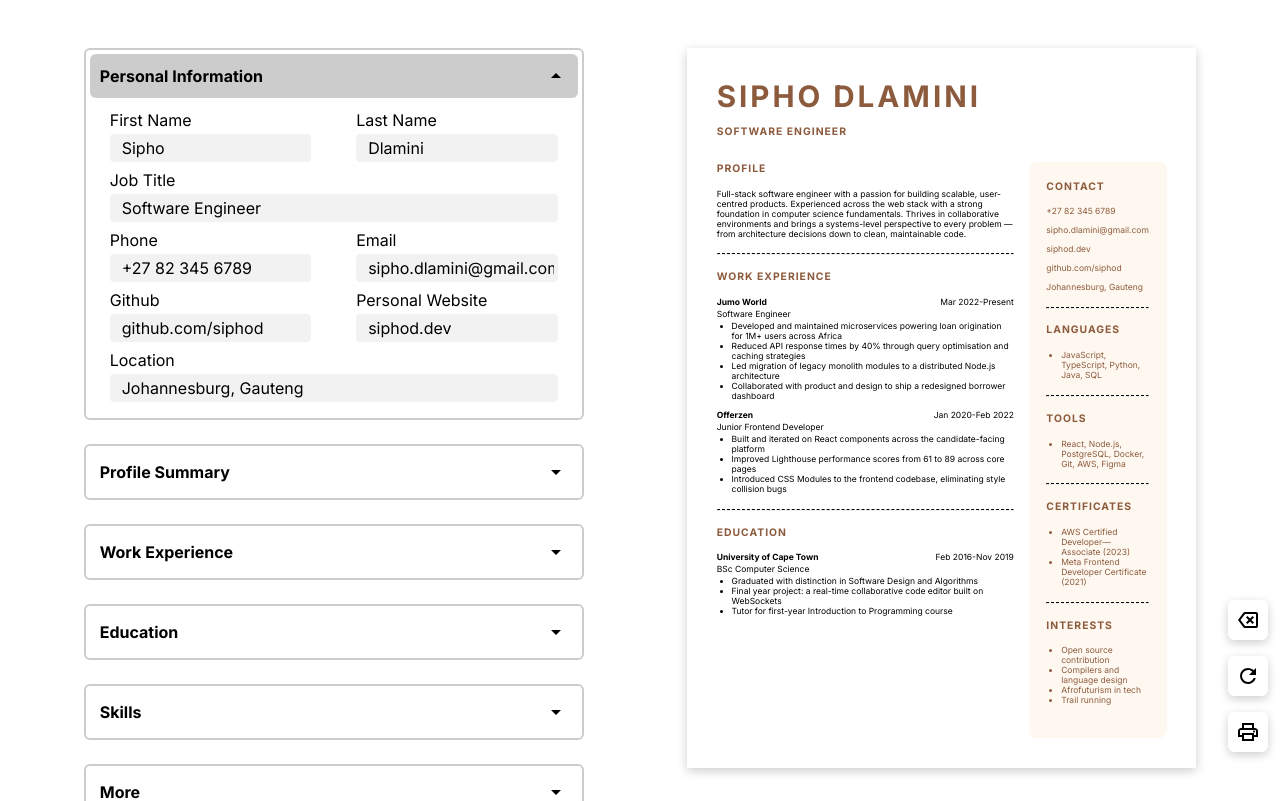
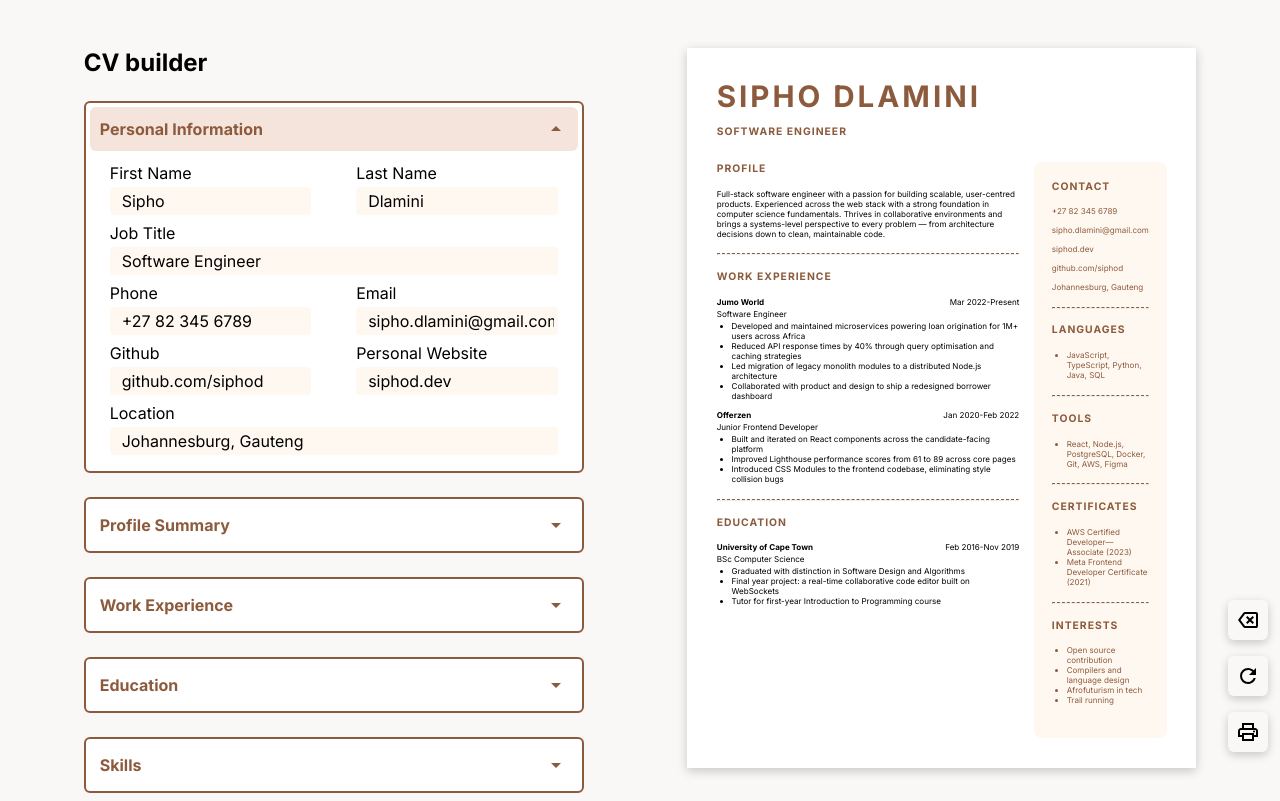
Before and after one commit to lmaqungo/cv-application, a React (Vite) app: page / in a window 1280 px wide. Shown: the top 801 px of the page. Built offline with nearby package versions, Linux system fonts and the light colour scheme.

Commit message:
misc style changes

```diff
--- a/src/App.jsx
+++ b/src/App.jsx
@@ -12,7 +12,11 @@ function App() {
 
   return (
     <>
-      <AccordionMenu show={toggleEdit} />
+      <div className={`main ${!toggleEdit && 'hide' }`}>
+        <h2>CV builder</h2>
+        <AccordionMenu show={toggleEdit} />
+        <p>Built by <a href="https://github.com/lmaqungo">Lu</a></p>
+      </div>
       <Preview show={!toggleEdit} />
       <Toolbar />
     </>
--- a/src/components/Accordion.jsx
+++ b/src/components/Accordion.jsx
@@ -9,11 +9,11 @@ const Accordion = ({ children, title, onShow=null, isActive=null, type=null, del
     return(
       <div className="inner-accordion" >
           <div className="inner-accordion-upper" onClick={onShow}>
-            <h2>
+            <h2 className='accordion-header' >
                 {title}
             </h2>
             <div className="icons">
-              <DropDownArrow className={isActive ? "flip-dropdown-down" : "flip-dropdown-up"}/>
+              <DropDownArrow className={`dropdown ${isActive ? "flip-dropdown-down" : "flip-dropdown-up"}`}/>
               <DeleteIcon onClick={deleteAction}/>
             </div>
           </div>
@@ -25,10 +25,10 @@ const Accordion = ({ children, title, onShow=null, isActive=null, type=null, del
     return (
       <div className="accordion">
           <div className={isActive ? "accordion-upper accordion-upper-visited" : "accordion-upper" } onClick={onShow}>
-            <h2>
+            <h2 className='accordion-header' >
                 {title}
             </h2>
-            <DropDownArrow className={isActive ? "flip-dropdown-down" : "flip-dropdown-up"}/>
+            <DropDownArrow className={`dropdown ${isActive ? "flip-dropdown-down" : "flip-dropdown-up"}`}/>
           </div>
           <div className={isActive ? 'children-show' : "children-hide"}>{children}</div>
       </div>
--- a/src/components/AccordionMenu.jsx
+++ b/src/components/AccordionMenu.jsx
@@ -7,7 +7,7 @@ import SkillsAccordion from './skills/SkillsAccordion';
 import MoreAccordion from './more/MoreAccordion';
 
 
-const AccordionMenu = ({ show }) => {
+const AccordionMenu = () => {
 
   const [activeAccordion, setActiveAccordion] = useState(1);
 
@@ -16,7 +16,7 @@ const AccordionMenu = ({ show }) => {
   }
 
   return (
-    <div className={`accordion-container ${!show && 'hide' } `}>
+    <div className={`accordion-container`}>
       <PersonalInformationAccordion activeAccordion={activeAccordion} handleClick={handleClick} />
       <ProfileSummaryAccordion activeAccordion={activeAccordion} handleClick={handleClick} />
       <WorkExperienceAccordion activeAccordion={activeAccordion} handleClick={handleClick} />
--- a/src/components/preview/print.css
+++ b/src/components/preview/print.css
@@ -8,8 +8,7 @@
   flex-direction: column;
   gap: 1.7em;
   overflow-y: auto;
-  --primary-color: #FFF8F0;
-  --secondary-color: #8C5A3C;
+  background-color: white;
 }
 
 .cv-container {
@@ -58,7 +57,7 @@
 }
 
 .dotted-line{
-  border-top: 1px dashed black;
+  border-top: 1px dashed var(--secondary-color);
 }
 
 .fullName{
@@ -100,7 +99,7 @@
 }
 
 .normal-text{
-  font-size: 0.575em;
+  font-size: 0.545em;
 }
 
 
--- a/src/index.css
+++ b/src/index.css
@@ -1,7 +1,8 @@
 
 :root {
-  --primary-color: #cccccc;
-  --secondary-color: #f2f2f2;
+  --primary-color: #FFF8F0;
+  --secondary-color: #8C5A3C;
+  --tertiary-color: #f4e4db;
 }
 
 #root{
@@ -10,6 +11,16 @@
   display: flex;
   justify-content: space-around;
   position: relative;
+  background-color: #F9F8F6;
+}
+
+.main{
+  display: flex;
+  flex-direction: column;
+  width: 90%;
+  max-width: 500px;
+  gap: 24px;
+  align-self: center;
 }
 
 
@@ -35,11 +46,11 @@
 }
 
 .accordion-upper:hover{
-  background-color: var(--primary-color);
+  background-color: var(--tertiary-color);
 }
 
 .accordion-upper-visited{
-  background-color:var(--primary-color);
+  background-color:var(--tertiary-color);
 }
 
 .accordion{
@@ -47,14 +58,18 @@
   border-radius: 6px;
   width: 100%;
   padding: 4px;
-  border: 2px solid var(--primary-color);
+  border: 2px solid var(--secondary-color);
 }
 
 .inner-accordion{
   background-color: transparent;
   border-radius: 6px;
   padding: 4px;
-  border: 2px solid var(--primary-color);
+  border: 2px solid var(--secondary-color);
+}
+
+.dropdown {
+  fill: var(--secondary-color)
 }
 
 .flip-dropdown-down{
@@ -98,8 +113,6 @@
   flex-direction: column;
   gap: 24px;
   position: relative;
-  width: 90%;
-  max-width: 500px;
 }
 
 .accordion-container * {
@@ -108,6 +121,10 @@
 
 .hide{
   display: none
+}
+
+.accordion-header{
+  color: var(--secondary-color)
 }
 
 
@@ -143,7 +160,7 @@
 
 .text-label:focus{
   border: none;
-  outline: none;
+  outline: 2px solid var(--secondary-color)
 }
 
 .add-item-button{
@@ -151,12 +168,12 @@
   border: none;
   background-color: transparent;
   font-weight: 700;
+  transition: color 0.2s;
 }
 
 .add-item-button:hover{
+  color: var(--secondary-color);
   cursor: pointer;
-  color: blue;
-
 }
 
 .delete-btn{
@@ -172,7 +189,7 @@
   background-color: transparent;
   border-radius: 6px;
   padding: 4px;
-  border: 2px solid var(--primary-color);
+  border: 2px solid var(--secondary-color);
   display: flex;
   gap: 24px;
   align-items: flex-start;
@@ -183,7 +200,7 @@
 }
 
 input, textarea{
-  background-color: var(--secondary-color);
+  background-color: var(--primary-color);
 }
 
 .section-buttons{
@@ -241,14 +258,6 @@ input, textarea{
     padding: 12px;
   }
 
-  .accordion-container{
-    width: 95%;
-  }
-
-  #root{
-    min-height: auto;
-    height: 100vh;
-  }
 }
 
   @media (width < 72rem) {
@@ -261,6 +270,10 @@ input, textarea{
       padding: 16px;
       background-color: white;
       border-top: #8C5A3C 1px solid;
+    }
+
+    #root{
+      padding-bottom: 6rem;
     }
 }
 
```
Lines whose indentation alone changed are shown as unchanged.
